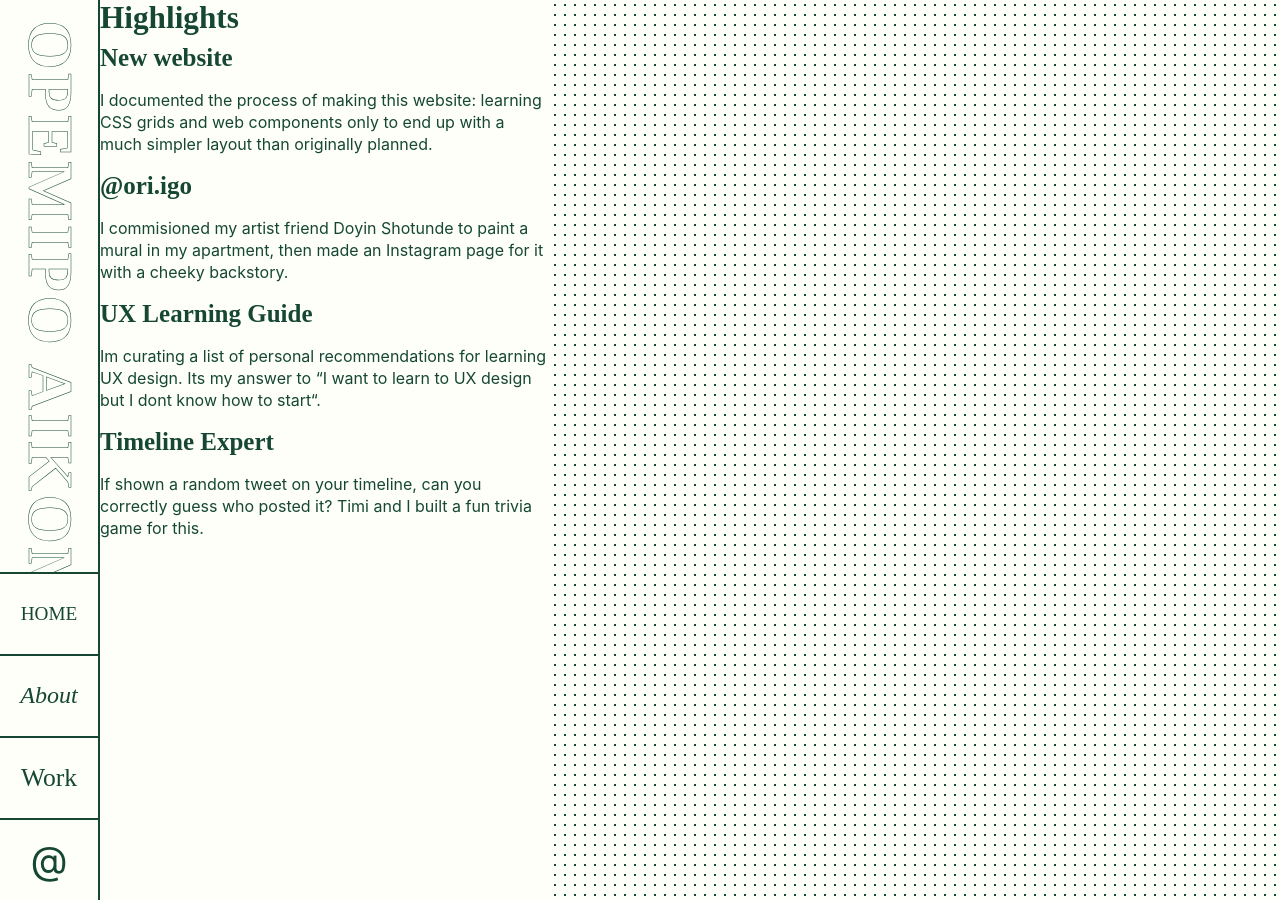
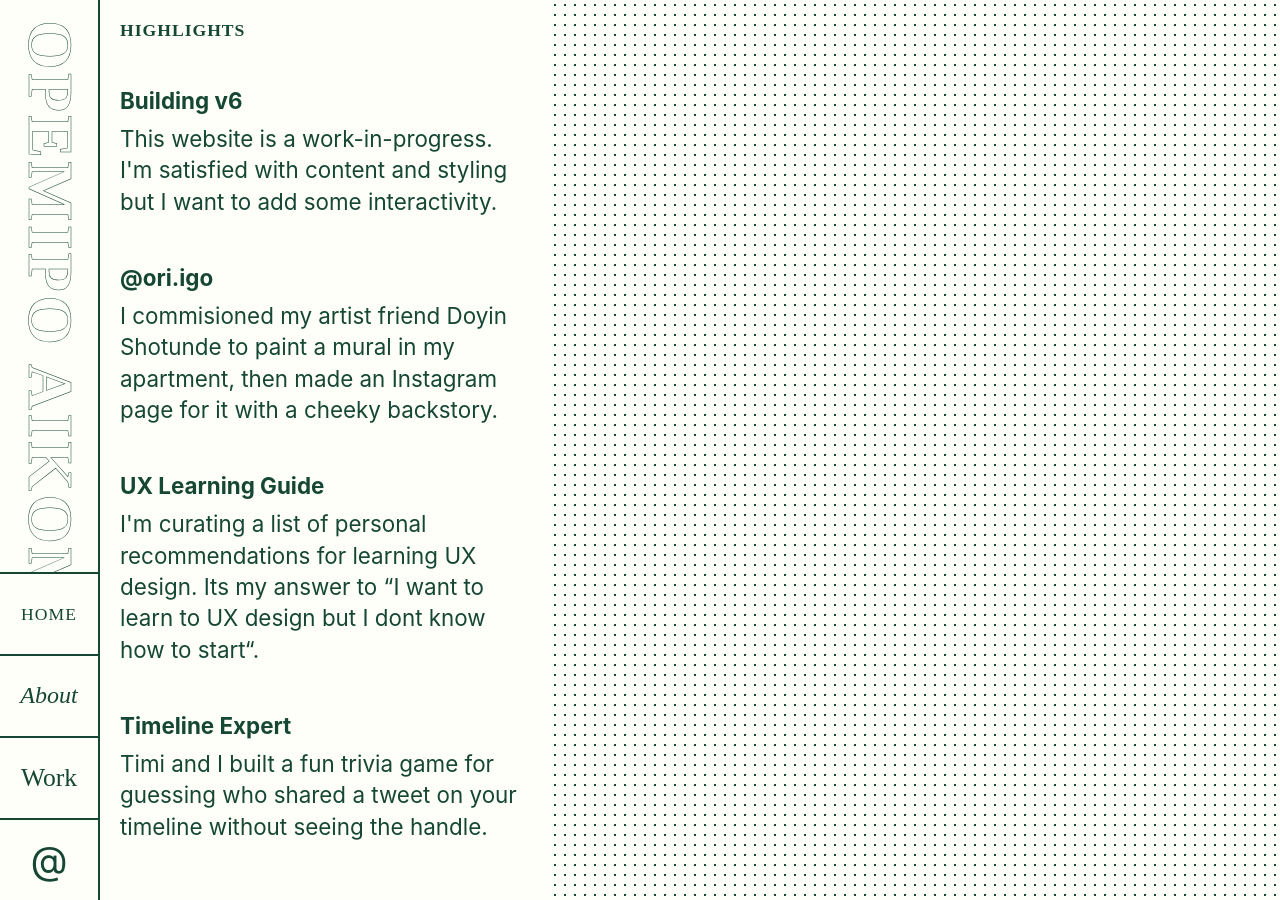
Before and after one commit to fathermerry/opemipo.com, a Jekyll site: the page built from index.md, in a window 1280 px wide. Built offline with Jekyll 4.4.1, drawn with Linux system fonts in a browser that asks for light colours; some web fonts are replaced.

Commit message:
Style content

```diff
--- a/_includes/home.html
+++ b/_includes/home.html
@@ -1,9 +1,9 @@
 <ul>
   <li>
     <a href="#">
-      <h3>New website</h3>
+      <h3>Building v6</h3>
     </a>
-    <p>I documented the process of making this website: learning CSS grids and web components only to end up with a much simpler layout than originally planned.</p>
+    <p>This website is a work-in-progress. I'm satisfied with content and styling but I want to add some interactivity.</p>
   </li>
   <li>
     <a href="#">
@@ -15,12 +15,12 @@
     <a href="#">
       <h3>UX Learning Guide</h3>
     </a>
-    <p>Im curating a list of personal recommendations for learning UX design. Its my answer to “I want to learn to UX design but I dont know how to start“.</p>
+    <p>I'm curating a list of personal recommendations for learning UX design. Its my answer to “I want to learn to UX design but I dont know how to start“.</p>
   </li>
   <li>
     <a href="#">
       <h3>Timeline Expert</h3>
     </a>
-    <p>If shown a random tweet on your timeline, can you correctly guess who posted it? Timi and I built a fun trivia game for this.</p>
+    <p>Timi and I built a fun trivia game for guessing who shared a tweet on your timeline without seeing the handle.</p>
   </li>
 </ul>
--- a/_layouts/default.html
+++ b/_layouts/default.html
@@ -55,11 +55,15 @@
 			</div>
 		</div>
 		<div class="grid__content">
-			<header><h2>{{ page.title }}</h2></header>
 			<div class="content">
-				{% if page.body %}
-					{% include {{ page.body }} %}
-				{% endif %}
+				<header>
+					<h2>{{ page.title }}</h2>
+				</header>
+				<div class="content__scrollarea">
+					{% if page.body %}
+						{% include {{ page.body }} %}
+					{% endif %}
+				</div>
 			</div>
 		</div>
 		<aside class="grid__stage">
--- a/_sass/components/_nav.scss
+++ b/_sass/components/_nav.scss
@@ -2,7 +2,8 @@
   &__text {
     &--uppercase {
       font-family: 'Söhne Wide';
-      font-size: 1.2rem;
+      font-size: 1.1rem;
+      letter-spacing: 1px;
       text-transform: uppercase;
     }
     &--italics {
--- a/_sass/components/_stage.scss
+++ /dev/null
@@ -1,6 +0,0 @@
-.stage {
-  background-image: radial-gradient(var(--foreground-color) 20%, rgba(0,0,0,0) 20%);background-position: 0 0;
-  background-size: 10px 10px;
-  width: 100%;
-  height: 100%;
-}
--- /dev/null
+++ b/_sass/layout/_content.scss
@@ -0,0 +1,35 @@
+.content {
+  height: 100%;
+  header {
+    padding: 20px;
+    position: sticky;
+    top: 0;
+    background: var(--background-color);
+  }
+  &__scrollarea {
+    flex: 1;
+    padding: 20px 20px 0;
+    overflow: auto;
+  }
+  h2 {
+    font-family: 'Söhne Wide';
+    font-size: 1.1rem;
+    text-transform: uppercase;
+    letter-spacing: 1px;
+  }
+  li:not(:last-child) {
+    margin-bottom: 3rem;
+  }
+  h3 {
+    font-size: 1.4rem;
+    line-height: 1.2;
+    margin-bottom: 0.5rem;
+  }
+  p {
+    font-size: 1.4rem;
+    margin-top: 0.5rem;
+    .prose & {
+      font-size: 1.8rem;
+    }
+  }
+}
--- /dev/null
+++ b/_sass/layout/_stage.scss
@@ -0,0 +1,9 @@
+.stage {
+  background-image: radial-gradient(var(--foreground-color) 20%, rgba(0,0,0,0) 20%);
+  background-position: 0 0;
+  background-size: 10px 10px;
+  width: 100%;
+  height: 100vh;
+  position: sticky;
+  top: 0;
+}
--- a/_sass/system/_type.scss
+++ b/_sass/system/_type.scss
@@ -39,7 +39,7 @@ body {
 
 h1, h2, h3, h4, h5 {
     margin: 0 0 .5rem;
-    font-family: 'Söhne Bold';
+    font-family: 'Söhne Bold', -apple-system, BlinkMacSystemFont, "Segoe UI", Roboto, Helvetica, Arial, sans-serif, "Apple Color Emoji", "Segoe UI Emoji", "Segoe UI Symbol";
 }
 
 h1 {
--- a/css/site.scss
+++ b/css/site.scss
@@ -13,7 +13,8 @@
 
 @import "layout/body";
 @import "layout/grid";
+@import "layout/stage";
+@import "layout/content";
 
 @import "components/spine";
 @import "components/nav";
-@import "components/stage";
```
